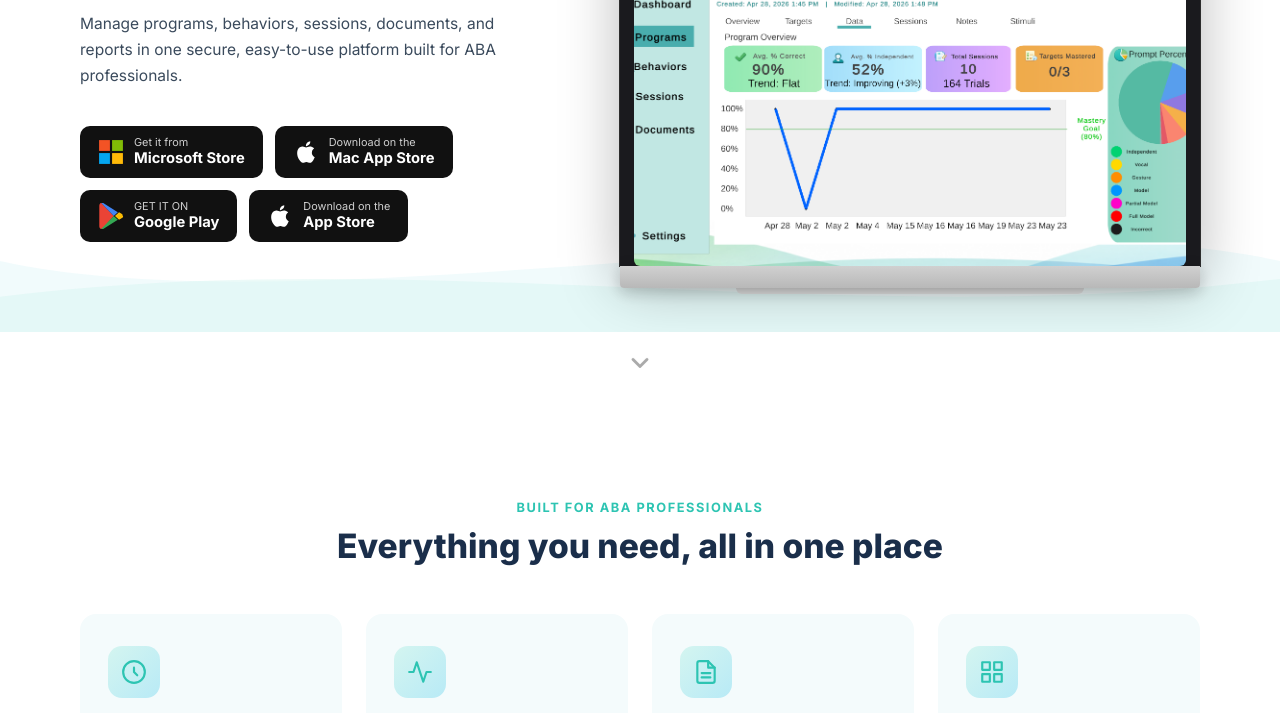
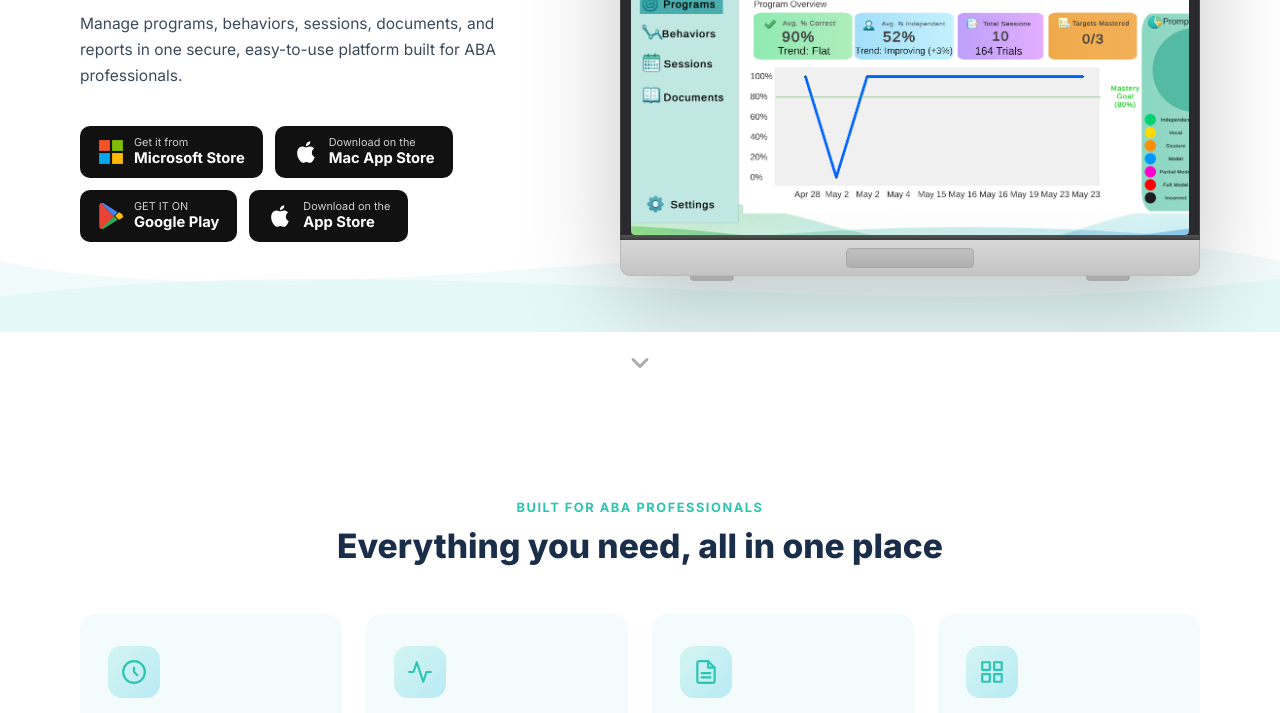
Before and after one commit to lumensteps-arch/lumensteps, a plain HTML site: page index.html in a window 1280 px wide. Shown: the part 292-1005 px from the top of the page. Drawn offline with Linux system fonts and the light colour scheme.

Commit message:
Add files via upload

```diff
--- a/index.html
+++ b/index.html
@@ -173,63 +173,95 @@
       flex: 1 1 auto;
       display: flex;
       justify-content: center;
-      align-items: flex-end;
+      align-items: center;
       position: relative;
       z-index: 2;
-      padding-bottom: 0;
+      padding-bottom: 40px;
     }
 
     .laptop-wrap {
       position: relative;
-      width: min(580px, 100%);
+      width: min(620px, 100%);
+      filter: drop-shadow(0 24px 48px rgba(0,0,0,.22));
     }
 
-    .laptop-screen-outer {
-      background: #1a1a1e;
-      border-radius: 18px 18px 0 0;
-      padding: 14px 14px 0;
-      box-shadow: 0 20px 60px rgba(0,0,0,.28), 0 0 0 1px #333;
+    /* lid */
+    .laptop-lid {
+      background: #2a2a2e;
+      border-radius: 14px 14px 0 0;
+      padding: 10px 10px 0;
+      border: 1.5px solid #444;
+      border-bottom: none;
     }
 
-    .laptop-screen-inner {
-      border-radius: 6px;
+    /* camera dot */
+    .laptop-lid::before {
+      content: '';
+      display: block;
+      width: 7px;
+      height: 7px;
+      border-radius: 50%;
+      background: #555;
+      margin: 0 auto 6px;
+    }
+
+    .laptop-screen {
+      border-radius: 4px;
       overflow: hidden;
       background: #000;
       aspect-ratio: 16/10;
-      position: relative;
     }
 
-    .laptop-screen-inner img {
+    .laptop-screen img {
       width: 100%;
       height: 100%;
       object-fit: cover;
+      object-position: top left;
       display: block;
     }
 
-    /* camera dot */
-    .laptop-screen-outer::before {
-      content: '';
-      display: block;
-      width: 8px;
-      height: 8px;
-      border-radius: 50%;
-      background: #444;
-      margin: 0 auto 8px;
+    /* hinge strip */
+    .laptop-hinge {
+      background: linear-gradient(to bottom, #555, #3a3a3a);
+      height: 5px;
+      border-left: 1.5px solid #444;
+      border-right: 1.5px solid #444;
     }
 
+    /* keyboard base */
     .laptop-base {
-      background: linear-gradient(to bottom, #d0d0d0, #b8b8b8);
-      height: 22px;
-      border-radius: 0 0 4px 4px;
-      box-shadow: 0 4px 16px rgba(0,0,0,.2);
+      background: linear-gradient(to bottom, #d8d8d8, #c4c4c4);
+      border-radius: 0 0 10px 10px;
+      height: 36px;
+      border: 1.5px solid #bbb;
+      border-top: none;
+      position: relative;
+      display: flex;
+      align-items: center;
+      justify-content: center;
     }
 
-    .laptop-foot {
-      background: linear-gradient(to bottom, #a8a8a8, #c0c0c0);
-      height: 6px;
-      width: 60%;
-      margin: 0 auto;
-      border-radius: 0 0 6px 6px;
+    /* trackpad */
+    .laptop-base::after {
+      content: '';
+      width: 22%;
+      height: 55%;
+      background: linear-gradient(to bottom, #c0c0c0, #b0b0b0);
+      border-radius: 4px;
+      border: 1px solid #aaa;
+    }
+
+    /* feet */
+    .laptop-feet {
+      display: flex;
+      justify-content: space-between;
+      padding: 0 12%;
+    }
+    .laptop-feet span {
+      width: 10%;
+      height: 5px;
+      background: #aaa;
+      border-radius: 0 0 4px 4px;
     }
 
     /* ── FEATURES ── */
@@ -440,14 +472,16 @@
 
   <div class="hero-right">
     <div class="laptop-wrap">
-      <div class="laptop-screen-outer">
-        <div class="laptop-screen-inner">
-          <!-- REPLACE src with your actual screenshot filename, e.g. "screenshot.png" -->
+      <div class="laptop-lid">
+        <div class="laptop-screen">
           <img src="screenshot.png" alt="LumenSteps app screenshot" />
         </div>
       </div>
+      <div class="laptop-hinge"></div>
       <div class="laptop-base"></div>
-      <div class="laptop-foot"></div>
+      <div class="laptop-feet">
+        <span></span><span></span>
+      </div>
     </div>
   </div>
 
```
